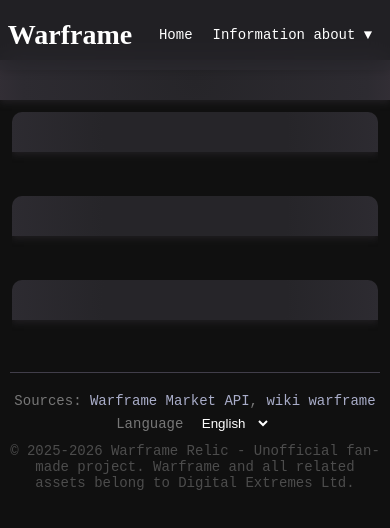
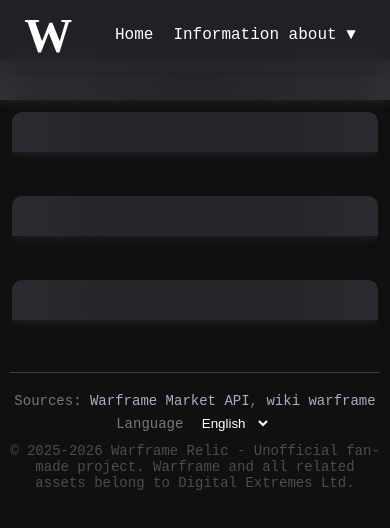
Before and after one commit to GiKulikov/warframe-relic, a website with bundled scripts: page index.html in a window 390 px wide. Built offline with nearby package versions, Linux system fonts and the light colour scheme.

Commit message:
Refactor HTML structure and improve responsive logo handling

```diff
--- a/home/home.css
+++ b/home/home.css
@@ -29,7 +29,6 @@
   padding: 25px 0px 15px 0px;
   font-size: 14px;
   color: #777;
-  width: 100%;
 }
 
 main {
--- a/home/home.html
+++ b/home/home.html
@@ -1,12 +1,3 @@
-<!DOCTYPE html>
-<html>
-
-<head>
-  <meta charset="UTF-8">
-  <meta name="viewport" content="width=device-width, initial-scale=1">
-</head>
-
-<body>
 <div class="top-banner">
   <span id="date" data-i18n="general.common.loading"></span>
 </div>
@@ -37,6 +28,3 @@
   </div>
 </main>
 <script src="home.js"></script>
-</body>
-
-</html>
--- a/index.html
+++ b/index.html
@@ -5,18 +5,15 @@
   <meta charset="UTF-8" />
   <meta name="viewport" content="width=device-width, initial-scale=1.0" />
   <meta name="description" content="" />
-
+  <link rel="icon" href="./img/favicon.png"/>
   <link rel="stylesheet" href="style.css" />
   <link href="https://fonts.googleapis.com/css2?family=Major+Mono+Display&display=swap" rel="stylesheet">
-
-
-
 </head>
 
 <body>
   <header class="top-bar">
     <div class="header-blur"></div>
-    <div class="logo">Warframe</div>
+    <div class="logo" id="logo"></div>
     <nav>
       <a href="#" id="homeLink" class="linkHome" data-i18n="general.navigation.home"></a>
       <div class="combobox">
--- a/script.js
+++ b/script.js
@@ -3,6 +3,19 @@
 import { dict, loadLang, applyGeneralLang } from './lang/lang.js';
 
 document.addEventListener('DOMContentLoaded', async () => {
+ const logo = document.getElementById('logo');
+
+function updateLogo() {
+    if (window.innerWidth <= 500) {
+        logo.textContent = 'W';
+    } else {
+        logo.textContent = 'Warframe';
+    }
+}
+
+updateLogo();
+
+window.addEventListener('resize', updateLogo);
 
 
   const combobox = document.querySelector('.combobox');
--- a/style.css
+++ b/style.css
@@ -197,17 +197,18 @@
   transition: background-color 0.4s ease;
 }
 
-@media (max-width: 414px) {
+@media (max-width: 500px) {
   .logo {
-    font-size: 28px;
+    font-size: 48px;
+    text-align: center;
   }
 
-  nav .combobox-toggle,
-  nav .linkHome {
-    font-size: 14px;
-  }
+
+
 
   header {
     padding: 2%;
+  justify-content: space-around;
+
   }
 }
```
Also changed, not shown: path_actual_relics/actual_relics.html (+0 -12 lines), path_prime/prime_details.html (+0 -12 lines), path_prime/primes.html (+0 -12 lines), path_varzia_relic/varzia_details.html (+0 -10 lines), path_varzia_relic/varzia_relics.html (+1 -14 lines), img/favicon.png (added). Lines whose indentation alone changed are shown as unchanged.
